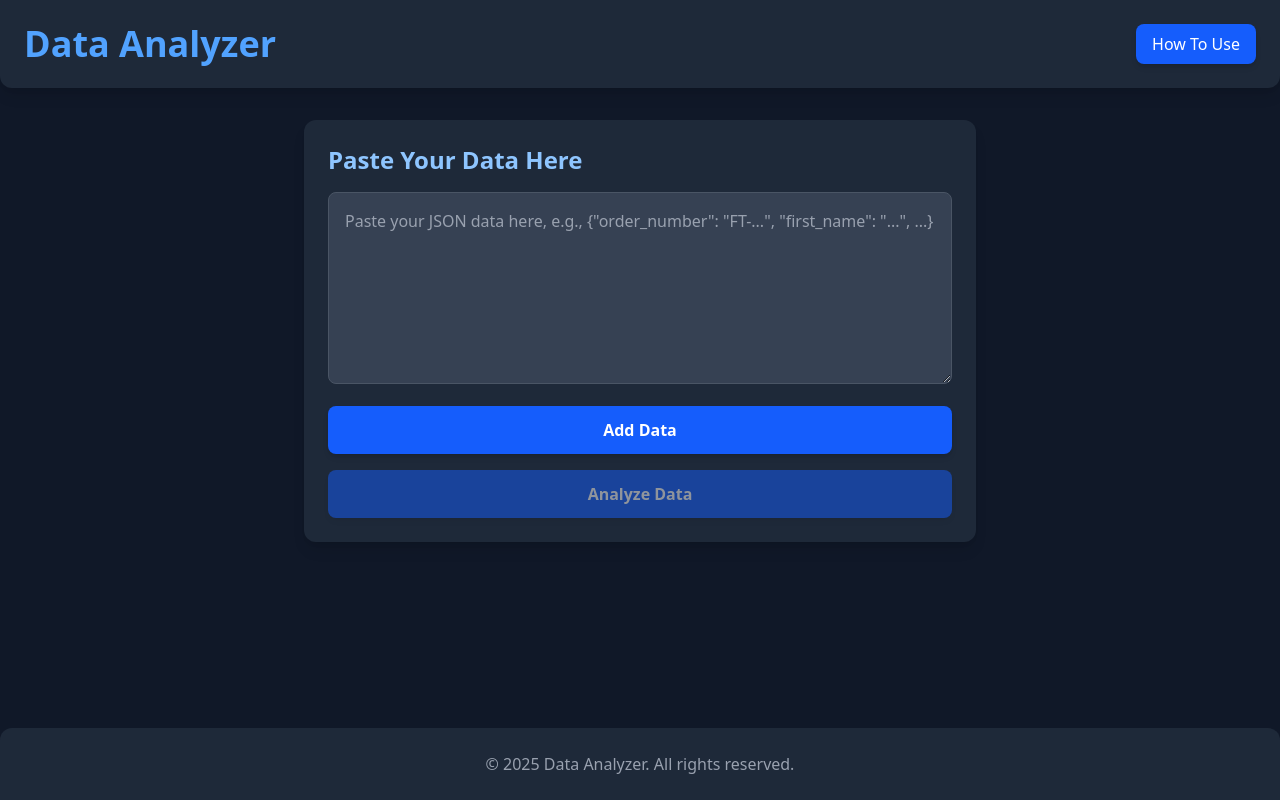
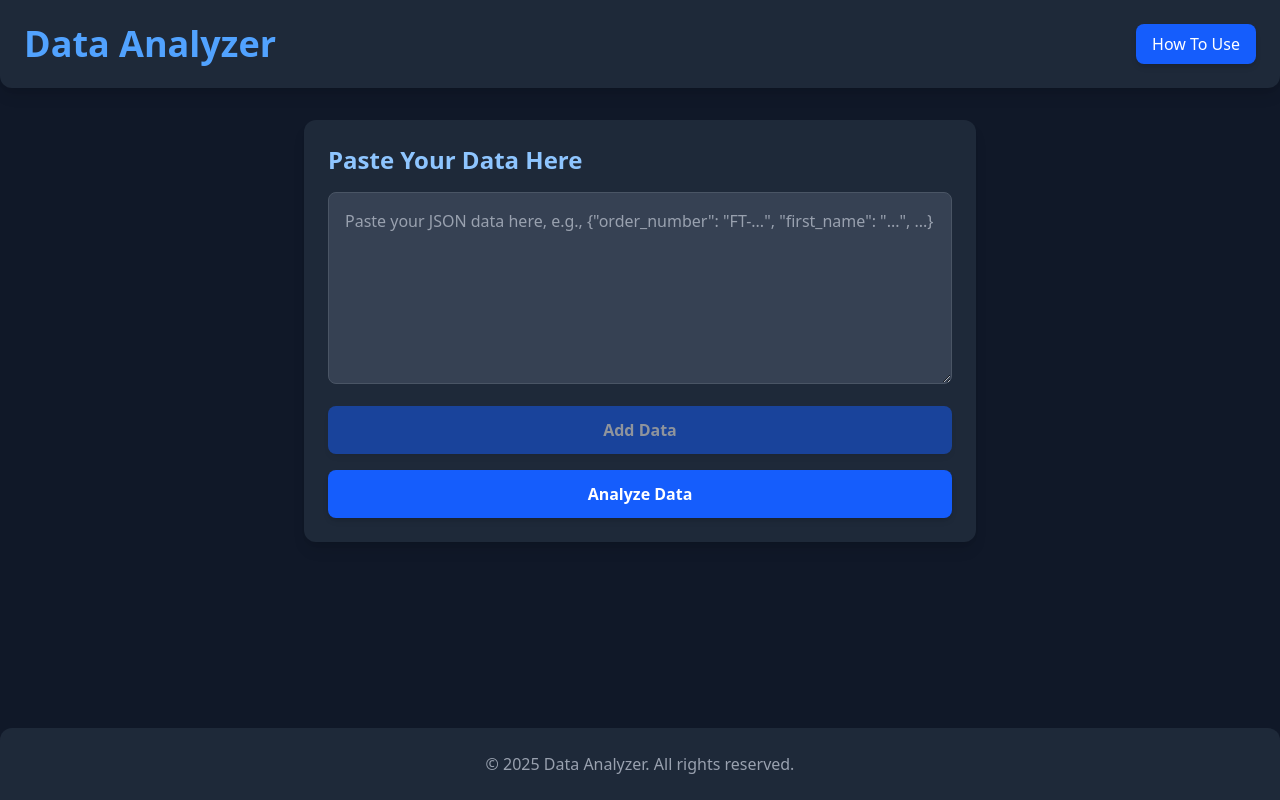
Before and after one commit to azzykesuma/data-analyzer, a React (Vite) app: page / in a window 1280 px wide. Built offline with nearby package versions, Linux system fonts and the light colour scheme.

Commit message:
fixing build

```diff
--- a/src/App.tsx
+++ b/src/App.tsx
@@ -159,13 +159,13 @@ function App() {
           )}
           <button
             onClick={handleAddData}
-            className="mt-4 w-full py-3 bg-blue-600 hover:bg-blue-700 text-white font-bold rounded-lg shadow-md transition duration-300 ease-in-out transform hover:scale-105 focus:outline-none focus:ring-2 focus:ring-blue-500 focus:ring-opacity-75"
+            disabled={!jsonData}
+            className="mt-4 w-full py-3 bg-blue-600 hover:bg-blue-700 text-white font-bold rounded-lg shadow-md transition duration-300 ease-in-out transform hover:scale-105 focus:outline-none focus:ring-2 focus:ring-blue-500 focus:ring-opacity-75 disabled:opacity-50 disabled:cursor-not-allowed"
           >
             Add Data
           </button>
           <button
             onClick={handleAnalyzeData}
-            disabled={!jsonData}
             className="mt-4 w-full py-3 bg-blue-600 hover:bg-blue-700 text-white font-bold rounded-lg shadow-md transition duration-300 ease-in-out transform hover:scale-105 focus:outline-none focus:ring-2 focus:ring-blue-500 focus:ring-opacity-75 disabled:opacity-50 disabled:cursor-not-allowed"
           >
             Analyze Data
```
